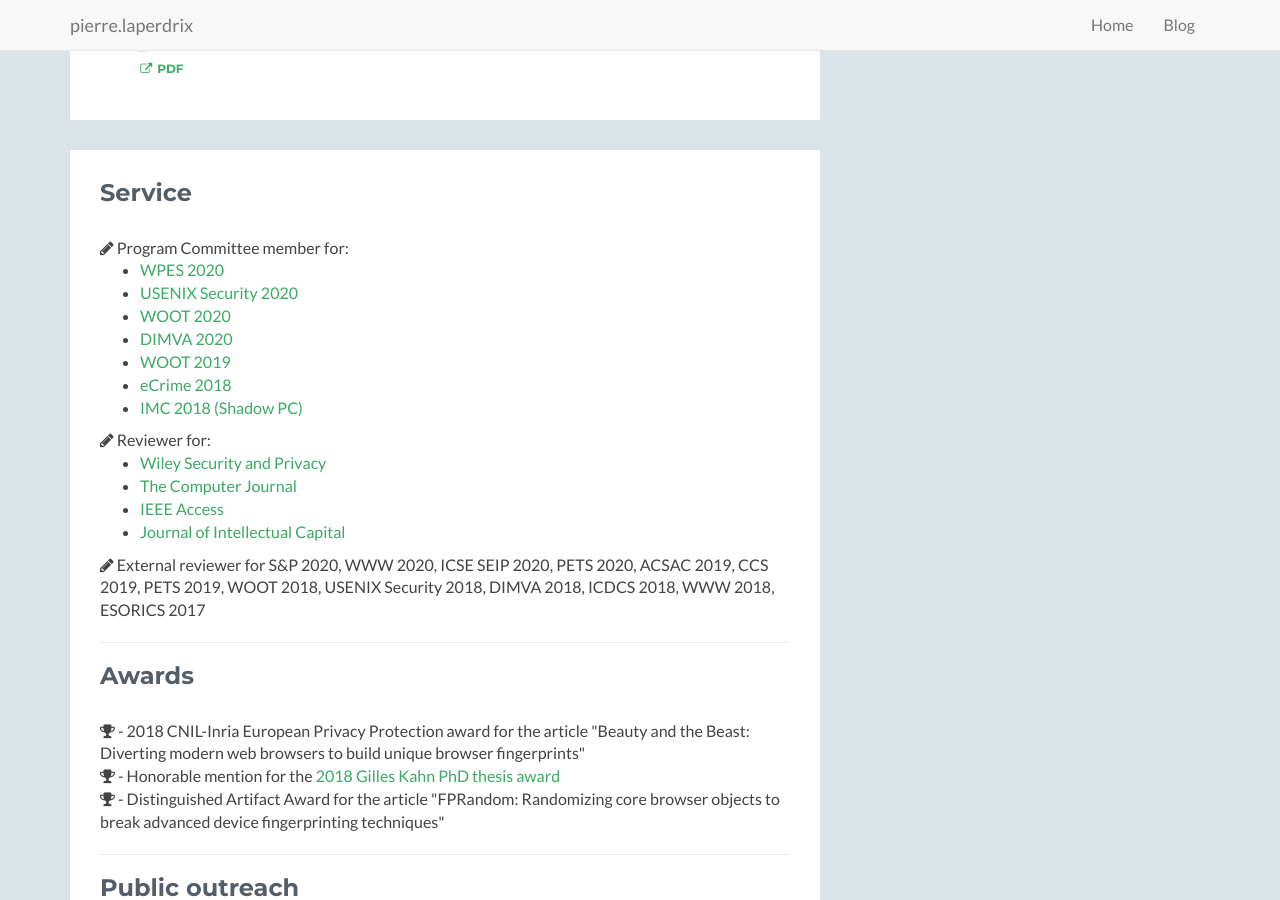
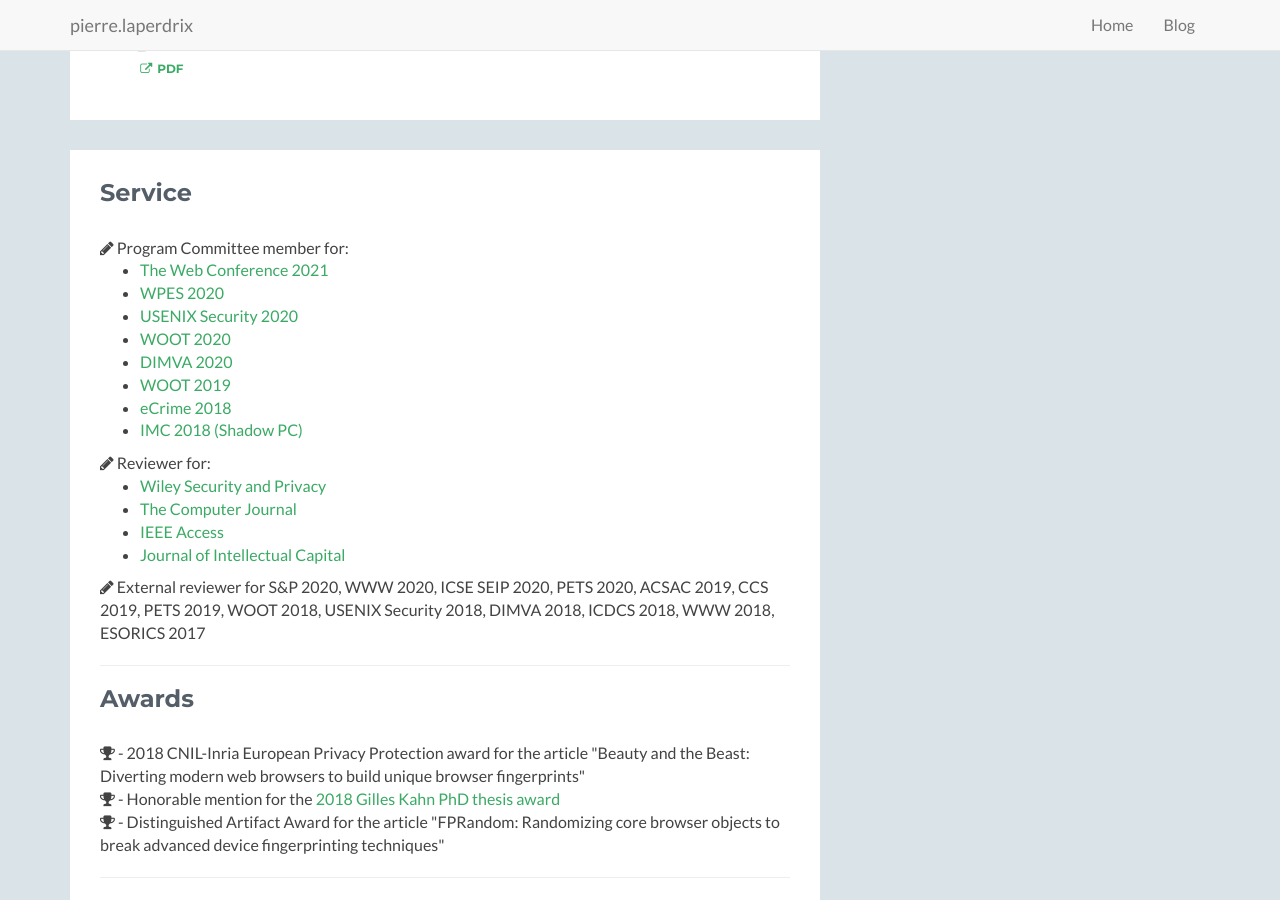
Before and after one commit to plaperdr/plaperdr.github.io, a Jekyll site: the page built from index.html, in a window 1280 px wide and 900 px high, scrolled down 3427 px. Built offline with Jekyll 4.4.1, drawn with Linux system fonts in a browser that asks for light colours.

Commit message:
Updating site

```diff
--- a/index.html
+++ b/index.html
@@ -237,6 +237,7 @@ layout: home
                     <div class="content">
                         <i class="fa fa-pencil"></i> Program Committee member for:
                         <ul>
+                            <li><a href="http://www2021.thewebconf.org/" target="_blank">The Web Conference 2021</a></li>
                             <li><a href="https://wpes.tech/2020/" target="_blank">WPES 2020</a></li>
                             <li><a href="https://www.usenix.org/conference/usenixsecurity20" target="_blank">USENIX Security 2020</a></li>
                             <li><a href="https://www.usenix.org/conference/woot20/call-for-papers" target="_blank">WOOT 2020</a></li>
```
